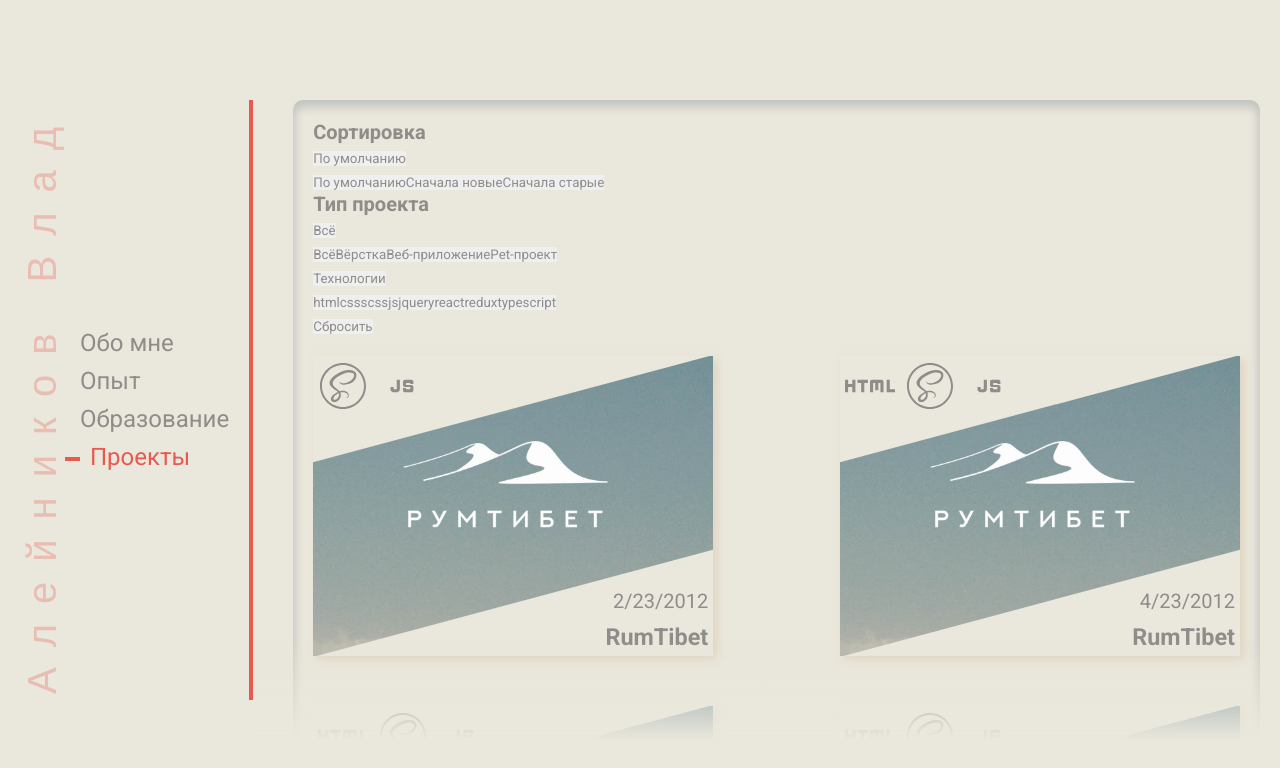
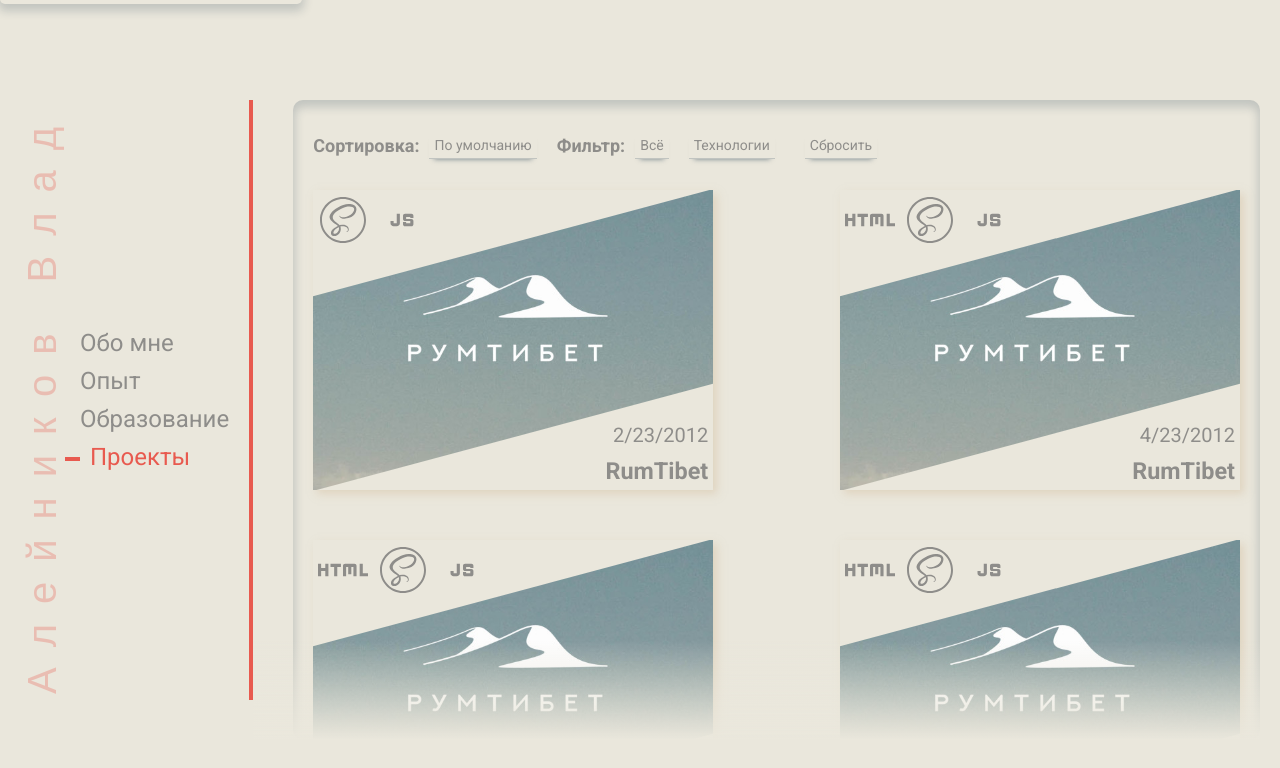
Before and after one commit to VladAleinikov/CV, a React (Vite) app: page / in a window 1280 px wide. Both pictures are taken after a click on the button "По умолчанию". Shown: the top 768 px of the page. Built offline with nearby package versions, Linux system fonts and the light colour scheme; a web font is replaced by a local one.

Commit message:
add filter

```diff
--- a/src/components/Projects/Filter/SelectAny/index.tsx
+++ b/src/components/Projects/Filter/SelectAny/index.tsx
@@ -1,5 +1,5 @@
-
 interface ISelectProps {
+  name: string;
   title: string;
   options: string[];
   selectedOptions: "Всё" | string[];
@@ -7,30 +7,35 @@
 }
 
 const SelectAny = ({
+  name,
   title,
   options,
   selectedOptions,
   selectEvent,
 }: ISelectProps) => {
   return (
-    <div className="filter__select">
-      <button className="select__title">{title}</button>
-      <div className="select__selected-options">
+    <div className="filter__select-any">
+      <button className="select-any__title" popovertarget={name + "__options"}>
+        {title}
+      </button>
+      <div className="select-any__selected-options">
         {typeof selectedOptions !== "string"
           ? selectedOptions.map((option, id) => (
-              <div className="selected-options__selected-option" key={id}>
-                <p>{option}</p>
-                <button
-                  className="selected-option__remove"
-                  onClick={() => selectEvent(option)}
-                >
-                  x
-                </button>
+              <div
+                className="selected-options__selected-option"
+                key={id}
+                onClick={() => selectEvent(option)}
+              >
+                {option}
               </div>
             ))
           : ""}
       </div>
-      <div className="select__options">
+      <div
+        className="select-any__options"
+        id={name + "__options"}
+        popover="auto"
+      >
         {options.map((option, id) => (
           <button
             key={id}
--- a/src/components/Projects/Filter/SelectOne/index.tsx
+++ b/src/components/Projects/Filter/SelectOne/index.tsx
@@ -1,21 +1,26 @@
 
 interface ISelectProps {
+  name: string,
   title: string,
   options: string[],
   currentVal: string,
   selectEvent(option: any): void
 }
 
-const SelectOne = ({ title, options, currentVal, selectEvent }: ISelectProps) => {
+const SelectOne = ({ name, title, options, currentVal, selectEvent }: ISelectProps) => {
   return (
     <div className="filter__select">
       <h4>{title}</h4>
-      <button className="select__selected-value">{currentVal}</button>
-      <div className="select__options">
+      <button className="select__selected-value" popovertarget={name + "__options"}>
+        {currentVal}
+      </button>
+      <div className="select__options" id={name + "__options"} popover="auto">
         {options.map((option, id) => (
           <button
             key={id}
-            className={"options__option " + (option == currentVal ? "active" : "")}
+            className={
+              "options__option " + (option == currentVal ? "active" : "")
+            }
             onClick={() => selectEvent(option)}
           >
             {option}
--- a/src/components/Projects/Filter/index.tsx
+++ b/src/components/Projects/Filter/index.tsx
@@ -13,7 +13,8 @@
   return (
     <div className="projects__filter">
       <SelectOne
-        title="Сортировка"
+      name="sort"
+        title="Сортировка:"
         options={["По умолчанию", "Сначала новые", "Сначала старые"]}
         currentVal={filter.sort}
         selectEvent={(option: SortType) => {
@@ -21,7 +22,8 @@
         }}
       />
       <SelectOne
-        title="Тип проекта"
+      name="type"
+        title="Фильтр:"
         options={["Всё", "Вёрстка", "Веб-приложение", "Pet-проект"]}
         currentVal={filter.type}
         selectEvent={(option: ProjectTypesType) => {
@@ -29,6 +31,7 @@
         }}
       />
       <SelectAny
+        name="technologies"
         title="Технологии"
         options={technologies}
         selectedOptions={filter.technologies}
--- a/src/style/base/_normolize.scss
+++ b/src/style/base/_normolize.scss
@@ -8,7 +8,7 @@
       text-decoration: none;
       font-family: "Roboto", sans-serif;
 }
-html{
+html {
       font-size: 20px;
 }
 body {
@@ -22,16 +22,16 @@
             overflow: hidden;
       }
 }
-#root{
+#root {
       width: 100%;
 }
-main{
+main {
       max-width: 1400px;
       min-width: 100vh;
       height: 80vh;
       padding: 20px;
       margin: auto;
-      @include flex(row, start, start)
+      @include flex(row, start, start);
 }
 img {
       width: 100%;
@@ -44,6 +44,11 @@
 a {
       text-decoration: none;
 }
+button {
+      border: none;
+      outline: none;
+      background: transparent;
+}
 
 @media (max-width: 1024px) {
       html {
--- /dev/null
+++ b/src/style/components/_filter.scss
@@ -0,0 +1,92 @@
+.projects__filter {
+      width: 100%;
+      min-height: 50px;
+      @include flex(row, start, center, 20px);
+
+      .select__options,
+      .select-any__options {
+            border-radius: 5px;
+            background: $backgroud;
+            box-shadow: 0px 5px 10px 2px rgba(34, 60, 80, 0.2);
+
+            .options__option {
+                  margin: 0 5px;
+            }
+      }
+      .filter__select,
+      .filter__select-any {
+            @include flex($gap: 10px);
+
+            .options__option {
+                  position: relative;
+                  cursor: pointer;
+                  font-size: 0.6rem;
+
+                  &:after{
+                        content: '';
+                        position: absolute;
+                        bottom: -2px;
+                        left: 0;
+                        width: 0%;
+                        height: 2px;
+                        background: $text;
+                        transition: .5s;
+                  }
+                  &:hover:after{
+                        width: 100%;
+                  }
+            }
+            .options__option.active {
+                  color: $accent-1;
+
+                  &::after{
+                        width: 100%;
+                        background: $accent-1;
+                  }
+            }
+      }
+      .filter__select-any {
+            @include flex($gap: 10px);
+
+            .select-any__selected-options {
+                  @include flex($gap: 5px);
+
+                  .selected-options__selected-option {
+                        cursor: pointer;
+                        padding: 5px;
+                        @include flex($gap: 5px);
+                        font-size: 0.6rem;
+                        border-radius: 10px;
+                        border: 1px solid rgba(34, 60, 80, 0.2);
+                        box-shadow: 0px 5px 5px -5px rgba(34, 60, 80, 0.6);
+                        transition: 0.5s;
+
+                        &:hover {
+                              transform: translateY(-2px);
+                              box-shadow: 0px 2px 2px -5px rgba(34, 60, 80, 0.6);
+                              border: 1px solid rgba($accent-1, 0.2);
+                              color: $accent-1;
+                        }
+                  }
+            }
+      }
+      .select__selected-value,
+      .selected-options__selected-option,
+      .select-any__title,
+      .filter__reset-filter {
+            cursor: pointer;
+            padding: 5px;
+            @include flex($gap: 5px);
+            font-size: 0.7rem;
+            border-bottom: 1px solid rgba(34, 60, 80, 0.2);
+            box-shadow: 0px 5px 5px -5px rgba(34, 60, 80, 0.6);
+            transition: 0.5s;
+
+            &:hover {
+                  transform: translateY(-2px);
+                  box-shadow: 0px 2px 2px -5px rgba(34, 60, 80, 0.6);
+                  border-bottom: 1px solid rgba($accent-1, 0.2);
+                  color: $accent-1;
+            }
+      }
+}
--- /dev/null
+++ b/src/style/components/_popover.scss
@@ -0,0 +1,5 @@
+[popover] {
+      inset: unset;
+      translate: 0 -30px;
+      padding: 5px;
+}
--- a/src/style/components/_typography.scss
+++ b/src/style/components/_typography.scss
@@ -13,3 +13,6 @@
       line-height: 120%;
       text-align: center;
 }
+h4{
+      font-size: .9rem;
+}
--- a/src/style/main.css
+++ b/src/style/main.css
@@ -66,6 +66,12 @@
   text-decoration: none;
 }
 
+button {
+  border: none;
+  outline: none;
+  background: transparent;
+}
+
 @media (max-width: 1024px) {
   html {
     font-size: 18px;
@@ -102,6 +108,10 @@
   font-weight: 500;
   line-height: 120%;
   text-align: center;
+}
+
+h4 {
+  font-size: 0.9rem;
 }
 
 .projects__project-card {
@@ -242,6 +252,129 @@
     visibility: visible;
   }
 }
+[popover] {
+  inset: unset;
+  translate: 0 -30px;
+  padding: 5px;
+}
+
+.projects__filter {
+  width: 100%;
+  min-height: 50px;
+  display: flex;
+  flex-direction: row;
+  justify-content: start;
+  align-items: center;
+  gap: 20px;
+}
+.projects__filter .select__options,
+.projects__filter .select-any__options {
+  border-radius: 5px;
+  background: #eae7dc;
+  box-shadow: 0px 5px 10px 2px rgba(34, 60, 80, 0.2);
+}
+.projects__filter .select__options .options__option,
+.projects__filter .select-any__options .options__option {
+  margin: 0 5px;
+}
+.projects__filter .filter__select,
+.projects__filter .filter__select-any {
+  display: flex;
+  flex-direction: row;
+  justify-content: center;
+  align-items: center;
+  gap: 10px;
+}
+.projects__filter .filter__select .options__option,
+.projects__filter .filter__select-any .options__option {
+  position: relative;
+  cursor: pointer;
+  font-size: 0.6rem;
+}
+.projects__filter .filter__select .options__option:after,
+.projects__filter .filter__select-any .options__option:after {
+  content: "";
+  position: absolute;
+  bottom: -2px;
+  left: 0;
+  width: 0%;
+  height: 2px;
+  background: #8e8d8a;
+  transition: 0.5s;
+}
+.projects__filter .filter__select .options__option:hover:after,
+.projects__filter .filter__select-any .options__option:hover:after {
+  width: 100%;
+}
+.projects__filter .filter__select .options__option.active,
+.projects__filter .filter__select-any .options__option.active {
+  color: #e98074;
+}
+.projects__filter .filter__select .options__option.active::after,
+.projects__filter .filter__select-any .options__option.active::after {
+  width: 100%;
+  background: #e98074;
+}
+.projects__filter .filter__select-any {
+  display: flex;
+  flex-direction: row;
+  justify-content: center;
+  align-items: center;
+  gap: 10px;
+}
+.projects__filter .filter__select-any .select-any__selected-options {
+  display: flex;
+  flex-direction: row;
+  justify-content: center;
+  align-items: center;
+  gap: 5px;
+}
+.projects__filter .filter__select-any .select-any__selected-options .selected-options__selected-option {
+  cursor: pointer;
+  padding: 5px;
+  display: flex;
+  flex-direction: row;
+  justify-content: center;
+  align-items: center;
+  gap: 5px;
+  font-size: 0.6rem;
+  border-radius: 10px;
+  border: 1px solid rgba(34, 60, 80, 0.2);
+  box-shadow: 0px 5px 5px -5px rgba(34, 60, 80, 0.6);
+  transition: 0.5s;
+}
+.projects__filter .filter__select-any .select-any__selected-options .selected-options__selected-option:hover {
+  transform: translateY(-2px);
+  box-shadow: 0px 2px 2px -5px rgba(34, 60, 80, 0.6);
+  border: 1px solid rgba(233, 128, 116, 0.2);
+  color: #e98074;
+}
+.projects__filter .select__selected-value,
+.projects__filter .selected-options__selected-option,
+.projects__filter .select-any__title,
+.projects__filter .filter__reset-filter {
+  cursor: pointer;
+  padding: 5px;
+  display: flex;
+  flex-direction: row;
+  justify-content: center;
+  align-items: center;
+  gap: 5px;
+  font-size: 0.7rem;
+  border-bottom: 1px solid rgba(34, 60, 80, 0.2);
+  box-shadow: 0px 5px 5px -5px rgba(34, 60, 80, 0.6);
+  transition: 0.5s;
+}
+.projects__filter .select__selected-value:hover,
+.projects__filter .selected-options__selected-option:hover,
+.projects__filter .select-any__title:hover,
+.projects__filter .filter__reset-filter:hover {
+  transform: translateY(-2px);
+  box-shadow: 0px 2px 2px -5px rgba(34, 60, 80, 0.6);
+  border-bottom: 1px solid rgba(233, 128, 116, 0.2);
+  color: #e98074;
+}
+
 .aside {
   position: relative;
   height: 100%;
--- a/src/style/main.scss
+++ b/src/style/main.scss
@@ -6,6 +6,8 @@
 @import './components/typography';
 @import './components/project-card';
 @import './components/modal';
+@import './components/popover';
+@import './components/filter';
 @import './layout/aside';
 @import './layout/nav';
 @import './layout/in-developing';
```
Also changed, not shown: 1 other file (tests, documents, lock files or other folders).
